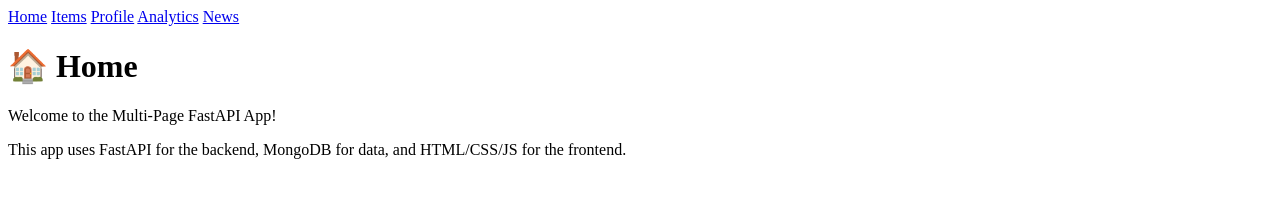
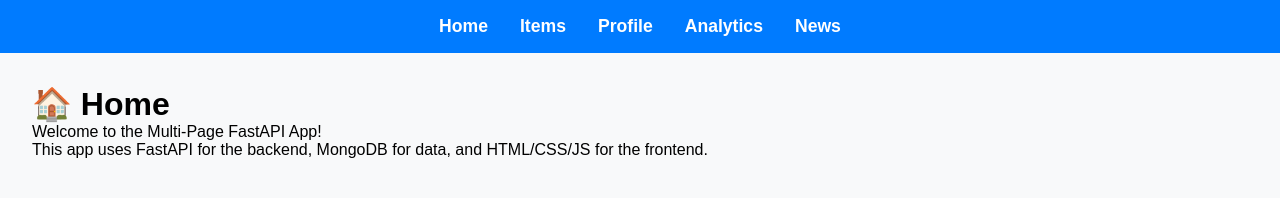
Before and after one commit to Imking640/lab12_iss, a plain HTML site: page Buggy_Repo/frontend/index.html in a window 1280 px wide. Drawn offline with Linux system fonts and the light colour scheme.

Commit message:
Update style.css

```diff
--- a/Buggy_Repo/frontend/style.css
+++ b/Buggy_Repo/frontend/style.css
@@ -1,2 +1,58 @@
-Aah I was too lazy to implement this
-You can do it
+/* Reset browser default spacing */
+* {
+    margin: 0;
+    padding: 0;
+    box-sizing: border-box;
+  }
+
+  /* Body style */
+  body {
+    font-family: Arial, sans-serif;
+    background-color: #f8f9fa;
+  }
+
+  /* Make the navbar a solid blue bar at the very top */
+  nav {
+    background-color: #007BFF;
+    padding: 1em;
+    display: flex;
+    justify-content: center;
+    gap: 2em;
+    position: sticky;
+    top: 0;
+    z-index: 1000;
+  }
+
+  /* Style the navbar links */
+  nav a {
+    color: white;
+    text-decoration: none;
+    font-weight: bold;
+    font-size: 1.1em;
+    transition: color 0.2s ease;
+  }
+
+  nav a:hover {
+    color: #FFD700;
+  }
+
+  /* Container padding */
+  .container {
+    padding: 2em;
+  }
+
+  /* Style ALL buttons to match navbar */
+  button {
+    background-color: #007BFF;
+    color: white;
+    padding: 0.6em 1.2em;
+    border: none;
+    border-radius: 5px;
+    font-weight: bold;
+    cursor: pointer;
+    transition: background-color 0.3s ease;
+  }
+
+  button:hover {
+    background-color: #0056b3;
+  }
```
